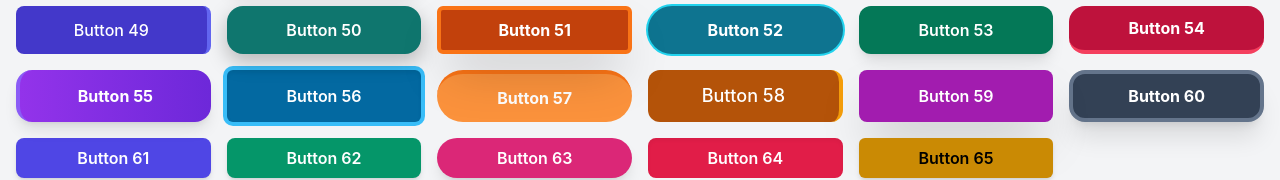
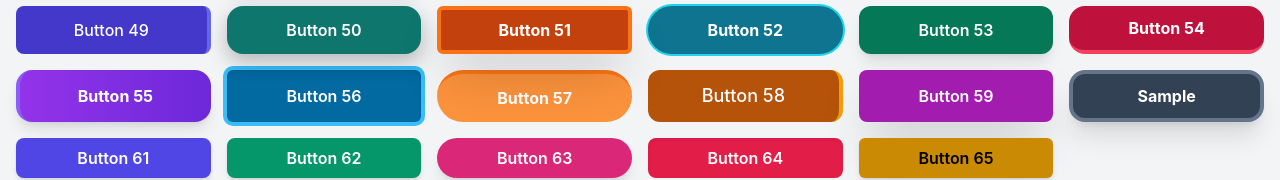
Before and after one commit to knowinGit-CSI/colorplay-2, a React (Create React App) app: page / in a window 1280 px wide. Shown: the part 622-802 px from the top of the page. Built offline with nearby package versions, Linux system fonts and the light colour scheme.

Commit message:
Added jump-on-click functionality to Sample button

```diff
--- a/src/components/buttons/Button60.js
+++ b/src/components/buttons/Button60.js
@@ -1,9 +1,20 @@
-import React from 'react';
+import React, { useState } from "react";
 
-const Button60 = ({ text = "Button 60" }) => {
+const Button60 = () => {
+  const [jump, setJump] = useState(false);
+
+  const handleClick = () => {
+    setJump(true);
+    setTimeout(() => setJump(false), 200); // reset jump after 200ms
+  };
+
   return (
-    <button className="bg-slate-700 hover:bg-slate-800 text-white font-bold py-2 px-4 rounded-2xl border-4 border-slate-500 shadow-xl transition duration-300">
-      {text}
+    <button
+      onClick={handleClick}
+      className={`bg-slate-700 hover:bg-slate-800 text-white font-bold py-2 px-4 rounded-2xl border-4 border-slate-500 shadow-xl transition duration-300
+        ${jump ? "translate-y-[-20px]" : "translate-y-0"} transform`}
+    >
+      Sample
     </button>
   );
 };
```
